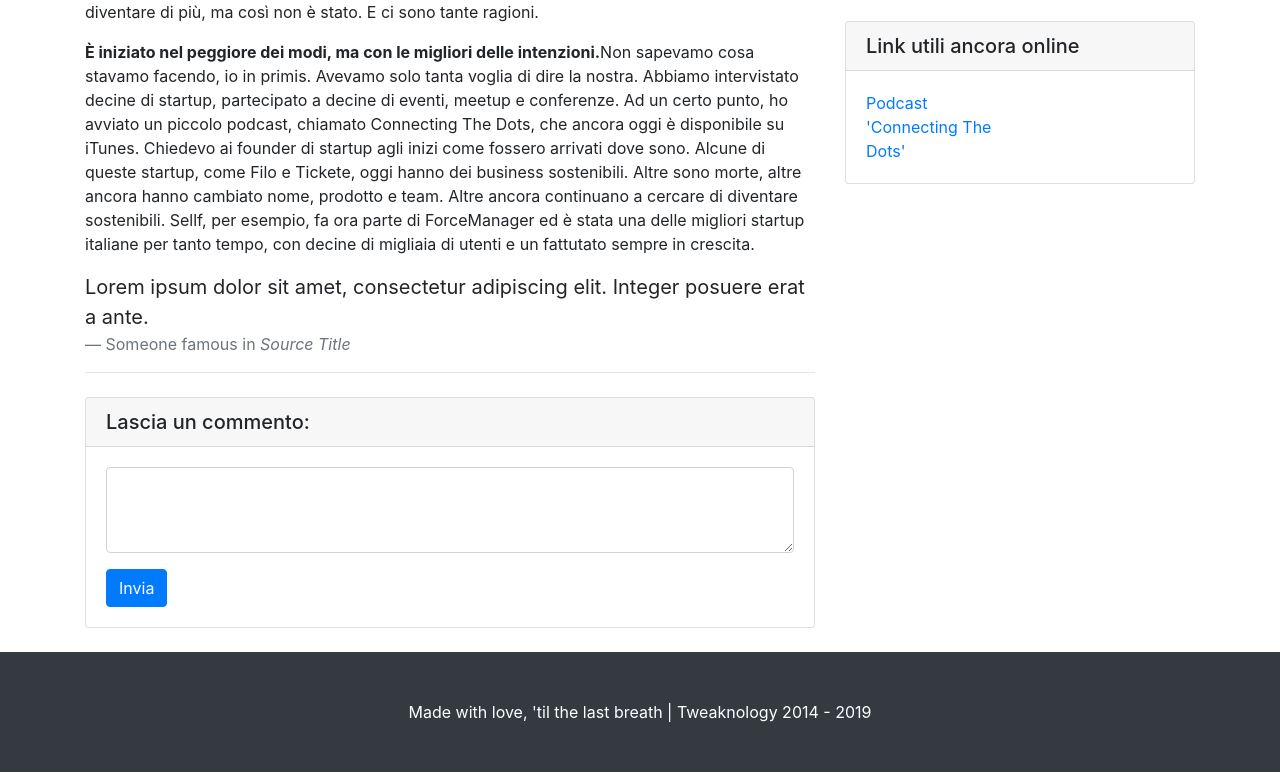
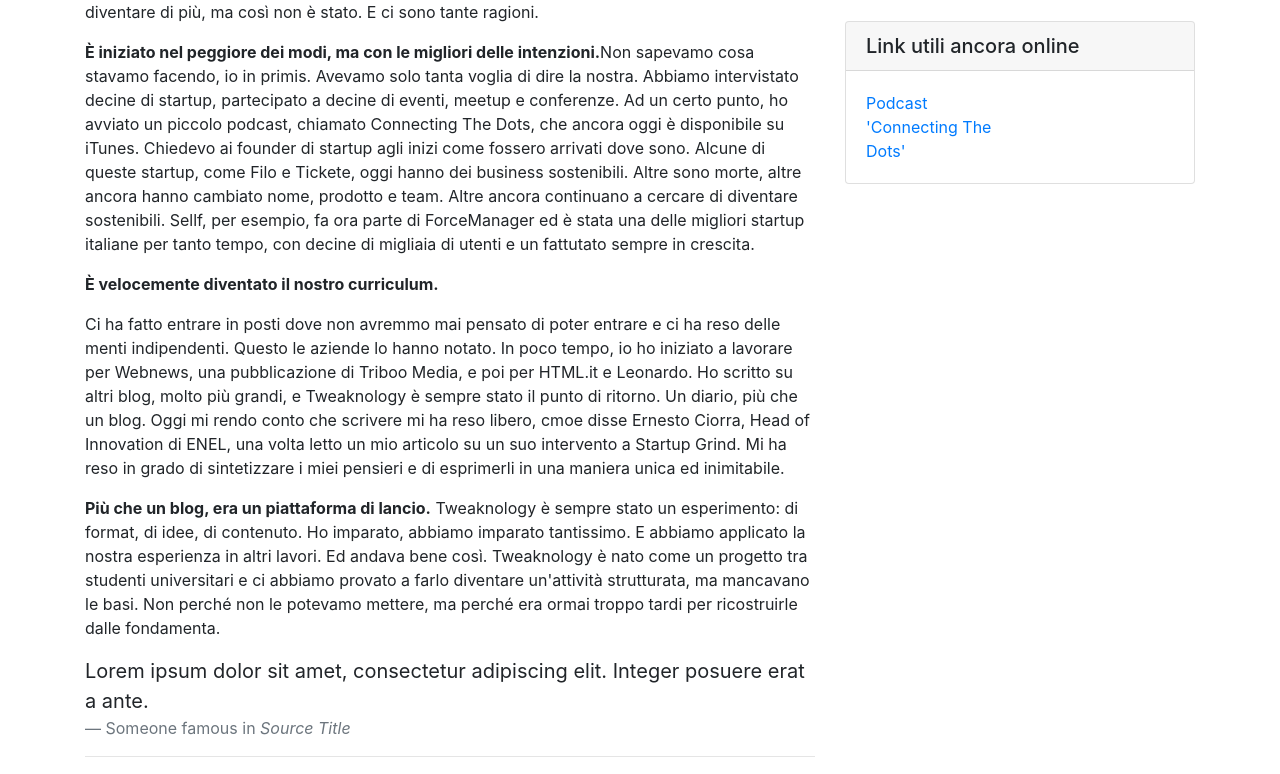
Before and after one commit to iJaack/tweaknology, a website: page index.html in a window 1280 px wide. Shown: the part 1398-2172 px from the top of the page. Drawn offline with Linux system fonts and the light colour scheme.

Commit message:
More text
- added two more paragraphs

```diff
--- a/index.html
+++ b/index.html
@@ -109,7 +109,17 @@
         Sellf, per esempio, fa ora parte di ForceManager ed è stata una delle migliori startup italiane per tanto tempo, con decine di migliaia di
       utenti e un fattutato sempre in crescita. </p>
 
-          <p></p>
+      <p><strong>È velocemente diventato il nostro curriculum.</strong></p> Ci ha fatto entrare in posti dove non avremmo mai pensato di
+      poter entrare e ci ha reso delle menti indipendenti. Questo le aziende lo hanno notato. In poco tempo, io ho iniziato a lavorare
+      per Webnews, una pubblicazione di Triboo Media, e poi per HTML.it e Leonardo. Ho scritto su altri blog, molto più grandi, e Tweaknology
+      è sempre stato il punto di ritorno. Un diario, più che un blog. Oggi mi rendo conto che scrivere mi ha reso libero, cmoe disse Ernesto
+      Ciorra, Head of Innovation di ENEL, una volta letto un mio articolo su un suo intervento a Startup Grind. Mi ha reso in grado di sintetizzare
+      i miei pensieri e di esprimerli in una maniera unica ed inimitabile.</p>
+
+      <p><strong>Più che un blog, era un piattaforma di lancio.</strong> Tweaknology è sempre stato un esperimento: di format, di idee, di contenuto.
+        Ho imparato, <italic>abbiamo imparato</italic> tantissimo. E abbiamo applicato la nostra esperienza in altri lavori. Ed andava bene così.
+        Tweaknology è nato come un progetto tra studenti universitari e ci abbiamo provato a farlo diventare un'attività strutturata, ma mancavano
+        le basi. Non perché non le potevamo mettere, ma perché era ormai troppo tardi per ricostruirle dalle fondamenta.</p>
 
 
         <blockquote class="blockquote">
```
